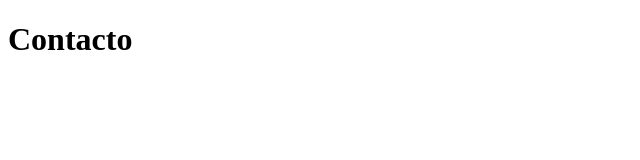
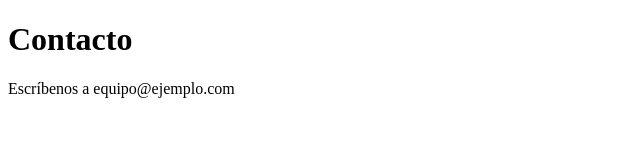
Before and after one commit to lorenaMartir22/web-equipo, a plain HTML site: page contacto.html in a window 1280 px wide. Shown: the whole page, without its empty margins (0-640 px from the left). Drawn offline with Linux system fonts and the light colour scheme.

Commit message:
Añade un texto de contacto ala página

```diff
--- a/contacto.html
+++ b/contacto.html
@@ -6,5 +6,6 @@
 </head>
 <body>
 <h1>Contacto</h1>
+<p>Escríbenos a equipo@ejemplo.com</p>
 </body>
 </html>
```
